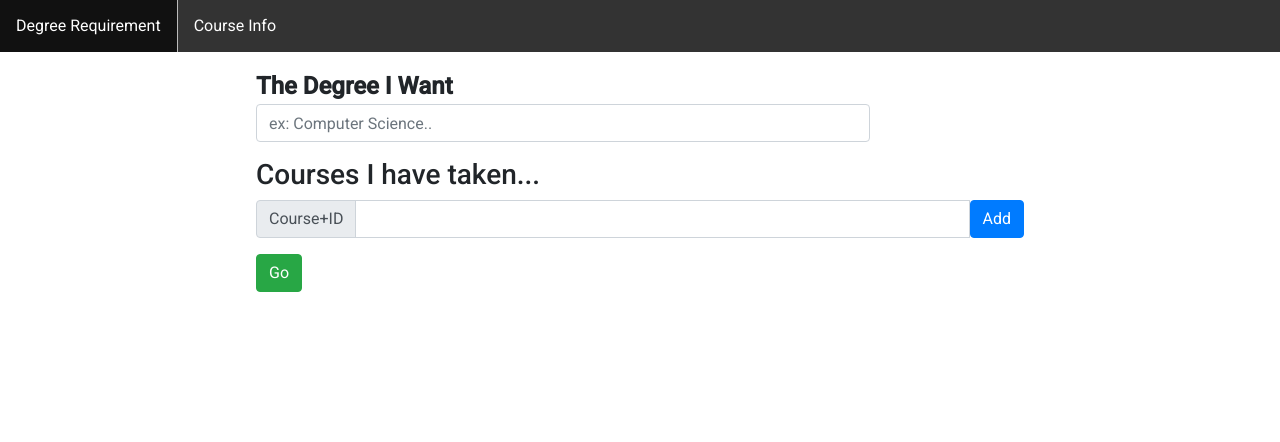
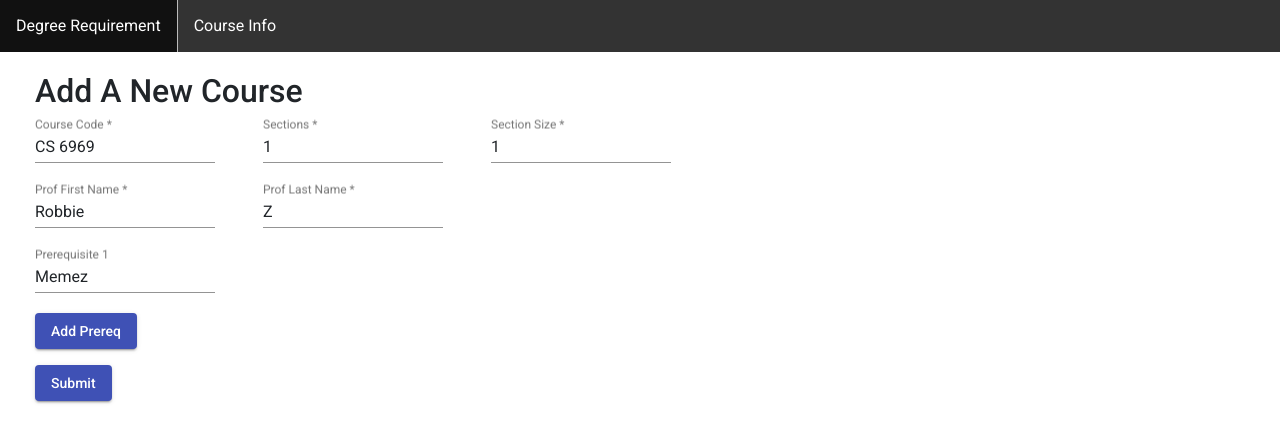
Before and after one commit to RobbieZhuang/WaterFlow-Works, an Angular app in the folder frontend/: page /addCourse in a window 1280 px wide. Shown: the top 442 px of the page. Built offline with nearby package versions, Linux system fonts and the light colour scheme.

Commit message:
Add skeleton for add new course

```diff
--- /dev/null
+++ b/frontend/src/app/add-course/add-course.component.html
@@ -0,0 +1,50 @@
+<form class="container" [formGroup]="inputForm">
+    <h2>Add A New Course</h2>
+    <div>
+        <mat-form-field class="example-full-width">
+            <input type="text" matInput placeholder="Course Code" formControlName="courseCode">
+        </mat-form-field>
+
+        <mat-form-field class="example-full-width">
+            <input type="number" matInput placeholder="Sections" formControlName="sections">
+        </mat-form-field>
+
+        <mat-form-field class="example-full-width">
+            <input type="number" matInput placeholder="Section Size" formControlName="sectionSize">
+        </mat-form-field>
+    </div>
+    <div>
+        <mat-form-field class="example-full-width">
+            <input type="text" matInput placeholder="Prof First Name" formControlName="profLastName">
+        </mat-form-field>
+
+        <mat-form-field class="example-full-width">
+            <input type="text" matInput placeholder="Prof Last Name" formControlName="profFirstName">
+        </mat-form-field>
+    </div>
+
+    <div formArrayName="prereqList">
+        <div *ngFor="let address of inputForm.controls.prereqList.controls; let i=index">
+            <mat-form-field class="example-full-width" [formGroupName]="i">
+                <input type="text" matInput placeholder="Prerequisite {{i + 1}}" formControlName="prereq">
+            </mat-form-field>
+            <button mat-raised-button color="secondary" *ngIf="inputForm.controls.prereqList.controls.length > 1" (click)="removeLink(i)">Remove</button>
+        </div>
+    </div>
+    <div>
+        <button mat-raised-button type="button" color="primary" (click)="addLink()">Add Prereq</button>
+    </div>
+
+    <div class="submit">
+        <button mat-raised-button color="primary" (click)="submit()">Submit</button>
+    </div>
+    <div *ngIf="validationMsg != ''" class="alert alert-danger" role="alert">
+        {{this.validationMsg}}
+    </div>
+    <div *ngIf="errorMsg != ''" class="alert alert-danger" role="alert">
+        {{this.errorMsg}}
+    </div>
+    <div *ngIf="successMsg != ''" class="alert alert-success" role="alert">
+        {{this.successMsg}}
+    </div>
+</form>
--- /dev/null
+++ b/frontend/src/app/add-course/add-course.component.scss
@@ -0,0 +1,30 @@
+.container {
+    margin: 20px;
+    width: 80%;
+    display: flex;
+    flex-direction: column;
+    mat-form-field {
+        margin-right: 3rem;
+    }
+    mat-radio-button {
+        margin-top: 0.5rem;
+    }
+}
+
+.submit {
+    margin-top: 1rem;
+}
+
+.radioArea {
+    display: flex;
+    margin-top: 1rem;
+    .radioButton {
+        margin-right: 2rem;
+        display: flex;
+    }
+    .radioLabel {
+        padding-top: 0.5rem;
+        padding-right: 1rem;
+        ;
+    }
+}
--- /dev/null
+++ b/frontend/src/app/add-course/add-course.component.ts
@@ -0,0 +1,104 @@
+import { urlConfig } from './../urlConfig';
+import { ApicallsService } from './../service/apicalls.service';
+import { Component, OnInit } from '@angular/core';
+import { FormArray, FormBuilder, FormGroup, FormControl, Validators } from '@angular/forms';
+
+@Component({
+  selector: 'app-add-course',
+  templateUrl: './add-course.component.html',
+  styleUrls: ['./add-course.component.scss']
+})
+export class AddCourseComponent implements OnInit {
+  inputForm : FormGroup
+  validationMsg: string = ''
+  successMsg: string = ''
+  errorMsg: string = ''
+  prereqsList : any[] = []
+  result = {
+    courseCode:'',
+    sections:'',
+    sectionSize:'',
+    profFirstName:'',
+    profLastName:'',
+    prereqs:[]
+  }
+
+  constructor(private api: ApicallsService, private fb: FormBuilder) {
+    // create the form fields
+    this.inputForm = fb.group({
+      courseCode:["CS 6969", Validators.required],
+      sections:["1", Validators.required],
+      sectionSize:["1", Validators.required],
+      profLastName:["Robbie", Validators.required],
+      profFirstName:["Z", Validators.required],
+      prereqList: fb.array([
+        this.initLink()
+      ]),
+    })
+   }
+
+  ngOnInit() {
+  }
+
+  initLink() {
+    return this.fb.group({
+      prereq: "Memez"
+    })
+  }
+
+  addLink() {
+    const control = < FormArray > this.inputForm.controls['prereqList'];
+    control.push(this.initLink());
+  }
+
+  removeLink(i: number) {
+      const control = < FormArray > this.inputForm.controls['prereqList'];
+      control.removeAt(i);
+  }
+
+  submit(){
+    this.validationMsg = "";
+
+    if (!this.inputForm.valid){
+      this.validationMsg = "Please fill in the required fields"
+      return;
+    }
+
+    for (const val of (< FormArray > this.inputForm.controls['prereqList']).controls) {
+      this.prereqsList.push(<string>val.value);
+    }
+
+    this.api.getData(`${urlConfig.baseUrl}/addNewCourse?courseCode=${this.inputForm.controls.courseCode.value}
+      &sections=${this.inputForm.controls.sections.value}&sectionSize=${this.inputForm.controls.sectionSize.value}
+      &profFirstName=${this.inputForm.controls.profFirstName.value}&profLastName=${this.inputForm.controls.profLastName.value}
+      &prereqs=${this.prereqsList}`)
+      .subscribe(res => {
+        if (this.isObjectEmpty(res)){
+          this.errorMsg = "Unable to add course."
+          this.result = {
+            courseCode: '',
+            sections:'',
+            sectionSize:'',
+            profFirstName:'',
+            profLastName:'',
+            prereqs:[]
+          }
+          return;
+        }
+
+        this.errorMsg = ''
+        this.result.courseCode = res["courseCode"]
+        this.result.sections = res["sections"]
+        this.result.sectionSize = res["sectionSize"]
+        this.result.profFirstName = res["profFirstName"]
+        this.result.profLastName = res["profLastName"]
+        this.result.prereqs = res["prereqs"]
+
+        this.successMsg = this.result.courseCode + " has been added successfully for Prof. " + this.result.profFirstName + " " + this.result.profLastName + "."
+      });
+  }
+
+  isObjectEmpty(obj){
+    return Object.keys(obj).length === 0 && obj.constructor === Object
+  }
+}
--- a/frontend/src/app/app-routing.module.ts
+++ b/frontend/src/app/app-routing.module.ts
@@ -1,6 +1,7 @@
 import { FindCourseComponent } from './find-course/find-course.component';
 import { CoursePathComponent } from './degreeReq/degreeReq.component';
 import { InputformComponent } from './inputform/inputform.component';
+import { AddCourseComponent } from './add-course/add-course.component';
 import { HomepageComponent } from './homepage/homepage.component';
 import { NgModule } from '@angular/core';
 import { RouterModule, Routes } from '@angular/router';
@@ -9,6 +10,10 @@ const routes: Routes = [
   {
     path:"exampleinput",
     component: InputformComponent
+  },
+  {
+    path:"addCourse",
+    component: AddCourseComponent
   },
   {
     path:"coursePath",
--- a/frontend/src/app/app.module.ts
+++ b/frontend/src/app/app.module.ts
@@ -4,6 +4,7 @@ import { NgModule } from '@angular/core';
 
 import { AppComponent } from './app.component';
 import { InputformComponent } from './inputform/inputform.component';
+import { AddCourseComponent } from './add-course/add-course.component';
 import { BrowserAnimationsModule } from '@angular/platform-browser/animations';
 import { HomepageComponent } from './homepage/homepage.component';
 import {MatInputModule} from '@angular/material/input';
@@ -22,6 +23,7 @@ import { TerminfotableComponent } from './terminfotable/terminfotable.component'
   declarations: [
     AppComponent,
     InputformComponent,
+    AddCourseComponent,
     HomepageComponent,
     CoursePathComponent,
     FindCourseComponent,
```
Also changed, not shown: 2 other files (tests, documents, lock files or other folders).
